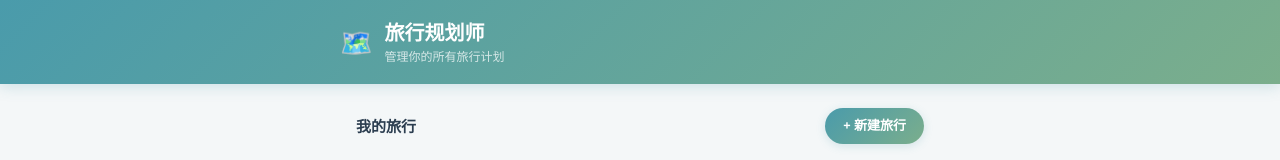
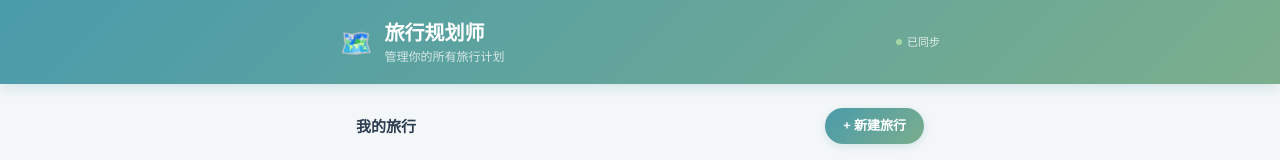
Before and after one commit to 2130452995-bot/travel-planner, a Next.js app: page / in a window 1280 px wide. Shown: the top 160 px of the page. Built offline with nearby package versions, Linux system fonts and the light colour scheme.

Commit message:
Update page.jsx

```diff
--- a/app/page.jsx
+++ b/app/page.jsx
@@ -13,6 +13,7 @@ const CAT = {
 };
 
 const STORAGE_KEY = "travel_planner_v3";
+const useCloud = typeof window !== "undefined" && !!window.storage;
 
 function uid() { return Math.random().toString(36).slice(2, 9); }
 function parseTime(str) {
@@ -28,21 +29,35 @@ function sortActs(acts) {
   });
 }
 
-// blank trip template
 function blankTrip(name = "新旅行计划") {
   return { id: uid(), name, destination: "", startDate: "", days: [], preActivities: [], mealBudget: 150 };
 }
 
-// ─── Storage ──────────────────────────────────────────────────────────────────
-function loadRoot() {
+// ─── Storage: cloud (window.storage) with localStorage fallback ───────────────
+async function loadRoot() {
+  if (useCloud) {
+    try {
+      const res = await window.storage.get(STORAGE_KEY);
+      return res ? JSON.parse(res.value) : null;
+    } catch { return null; }
+  }
   try {
     const raw = localStorage.getItem(STORAGE_KEY);
-    if (!raw) return null;
-    return JSON.parse(raw);
+    return raw ? JSON.parse(raw) : null;
   } catch { return null; }
 }
+
+let _saveTimer = null;
 function saveRoot(root) {
-  try { localStorage.setItem(STORAGE_KEY, JSON.stringify(root)); } catch {}
+  clearTimeout(_saveTimer);
+  _saveTimer = setTimeout(async () => {
+    const str = JSON.stringify(root);
+    if (useCloud) {
+      try { await window.storage.set(STORAGE_KEY, str); } catch {}
+    } else {
+      try { localStorage.setItem(STORAGE_KEY, str); } catch {}
+    }
+  }, 600);
 }
 
 // ─── Shared styles ────────────────────────────────────────────────────────────
@@ -428,7 +443,7 @@ function SummaryPanel({ expandedDays, preActivities, mealBudget }) {
 }
 
 // ─── Trip List Screen ─────────────────────────────────────────────────────────
-function TripListScreen({ trips, onSelect, onCreate, onDelete, onRename }) {
+function TripListScreen({ trips, onSelect, onCreate, onDelete, onRename, saving = false }) {
   const [renaming, setRenaming] = useState(null); // trip id
   const [renameVal, setRenameVal] = useState("");
   const [confirmDel, setConfirmDel] = useState(null);
@@ -445,11 +460,15 @@ function TripListScreen({ trips, onSelect, onCreate, onDelete, onRename }) {
       <div style={{ background: "linear-gradient(135deg,#4A9BAB,#7BAE8C)", padding: "18px 20px", boxShadow: "0 2px 14px rgba(74,155,171,0.25)" }}>
         <div style={{ maxWidth: 600, margin: "0 auto", display: "flex", alignItems: "center", gap: 12 }}>
           <span style={{ fontSize: 26 }}>🗺️</span>
-          <div>
+          <div style={{ flex: 1 }}>
             <div style={{ fontSize: 20, fontWeight: 800, color: "#fff" }}>旅行规划师</div>
             <div style={{ fontSize: 12, color: "rgba(255,255,255,0.75)" }}>管理你的所有旅行计划</div>
           </div>
+          <div style={{ fontSize: 11, color: "rgba(255,255,255,0.8)", display: "flex", alignItems: "center", gap: 5 }}>
+            {saving ? <><span style={{ width:6, height:6, borderRadius:"50%", background:"#ffe082", display:"inline-block", animation:"pulse 0.8s ease-in-out infinite" }} />同步中</> : <><span style={{ width:6, height:6, borderRadius:"50%", background:"#a5d6a7", display:"inline-block" }} />已同步</>}
+          </div>
         </div>
+        <style>{`@keyframes pulse { 0%,100%{opacity:1} 50%{opacity:0.3} }`}</style>
       </div>
 
       <div style={{ maxWidth: 600, margin: "0 auto", padding: "24px 16px" }}>
@@ -563,7 +582,7 @@ function TripListScreen({ trips, onSelect, onCreate, onDelete, onRename }) {
 }
 
 // ─── Trip Editor Screen ───────────────────────────────────────────────────────
-function TripEditor({ trip, onUpdate, onBack }) {
+function TripEditor({ trip, onUpdate, onBack, saving = false }) {
   const [activeDay, setActiveDay]   = useState(0);
   const [modal, setModal]           = useState(null);
   const [activeMain, setActiveMain] = useState("days");
@@ -684,6 +703,9 @@ function TripEditor({ trip, onUpdate, onBack }) {
         <div style={{ flex: 1 }}>
           <div style={{ fontSize: 17, fontWeight: 800, color: "#fff" }}>{destination || trip.name}</div>
           {destination && trip.name !== destination && <div style={{ fontSize: 11, color: "rgba(255,255,255,0.75)" }}>{trip.name}</div>}
+        </div>
+        <div style={{ fontSize: 11, color: "rgba(255,255,255,0.85)", display: "flex", alignItems: "center", gap: 5 }}>
+          {saving ? <><span style={{ width:6, height:6, borderRadius:"50%", background:"#ffe082", display:"inline-block", animation:"pulse 0.8s ease-in-out infinite" }} />同步中</> : <><span style={{ width:6, height:6, borderRadius:"50%", background:"#a5d6a7", display:"inline-block" }} />已同步</>}
         </div>
       </div>
 
@@ -876,14 +898,44 @@ function TripEditor({ trip, onUpdate, onBack }) {
 
 // ─── Root App ─────────────────────────────────────────────────────────────────
 export default function App() {
-  const [root, setRoot] = useState(() => {
-    const saved = loadRoot();
-    if (saved && saved.trips) return saved;
-    return { trips: [], activeId: null };
-  });
+  const [root, setRoot] = useState(null);
+  const [loadDone, setLoadDone] = useState(false);
+  const [saving, setSaving] = useState(false);
 
-  // Persist every change
-  useEffect(() => { saveRoot(root); }, [root]);
+  // Async load on mount
+  useEffect(() => {
+    loadRoot().then(saved => {
+      setRoot(saved && saved.trips ? saved : { trips: [], activeId: null });
+      setLoadDone(true);
+    });
+  }, []);
+
+  // Persist on change
+  useEffect(() => {
+    if (!loadDone || root === null) return;
+    setSaving(true);
+    saveRoot(root);
+    const t = setTimeout(() => setSaving(false), 1000);
+    return () => clearTimeout(t);
+  }, [root, loadDone]);
+
+  // Loading screen
+  if (!loadDone) {
+    return (
+      <div style={{
+        minHeight: "100vh", background: "#F4F7F8", display: "flex", flexDirection: "column",
+        alignItems: "center", justifyContent: "center", gap: 16,
+        fontFamily: "'PingFang SC','Microsoft YaHei','Segoe UI',sans-serif",
+      }}>
+        <style>{`@keyframes barslide { 0%{transform:translateX(-200%)} 100%{transform:translateX(400%)} }`}</style>
+        <div style={{ fontSize: 44 }}>🗺️</div>
+        <div style={{ fontSize: 15, color: "#4A9BAB", fontWeight: 600 }}>正在加载旅行计划…</div>
+        <div style={{ width: 160, height: 3, background: "#E0EAEC", borderRadius: 3, overflow: "hidden" }}>
+          <div style={{ width: "50%", height: "100%", background: "linear-gradient(90deg,#4A9BAB,#7BAE8C)", borderRadius: 3, animation: "barslide 1.1s ease-in-out infinite" }} />
+        </div>
+      </div>
+    );
+  }
 
   const { trips, activeId } = root;
   const activeTrip = trips.find(t => t.id === activeId) ?? null;
@@ -911,8 +963,9 @@ export default function App() {
     setRoot(r => ({ ...r, trips: r.trips.map(t => t.id === id ? { ...t, name } : t) }));
   };
 
+  // Saving indicator injected into header via context trick — pass as prop instead
   if (activeTrip) {
-    return <TripEditor trip={activeTrip} onUpdate={updateTrip} onBack={goBack} />;
+    return <TripEditor trip={activeTrip} onUpdate={updateTrip} onBack={goBack} saving={saving} />;
   }
 
   return (
@@ -922,6 +975,7 @@ export default function App() {
       onCreate={createTrip}
       onDelete={deleteTrip}
       onRename={renameTrip}
+      saving={saving}
     />
   );
 }
```
